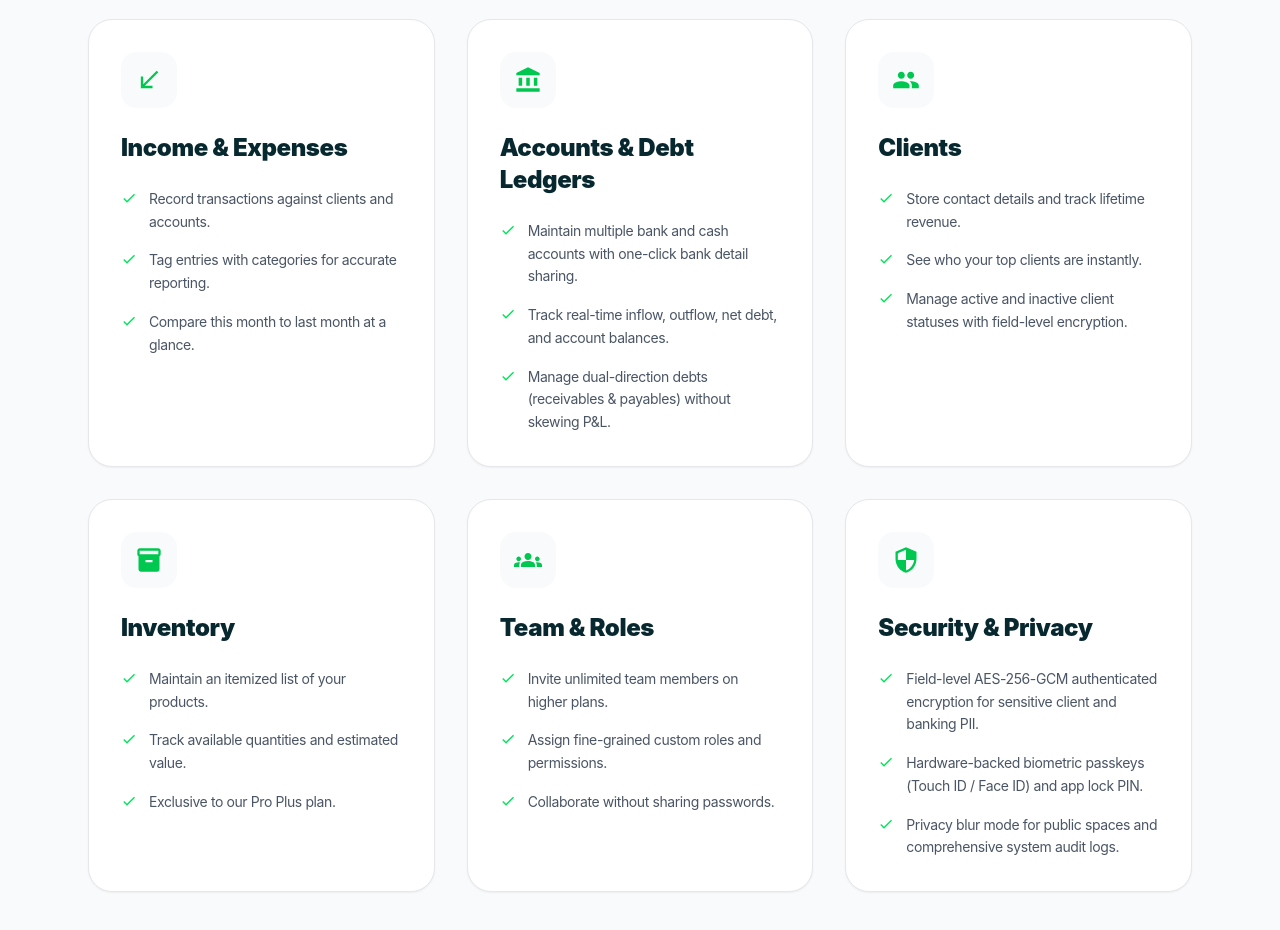
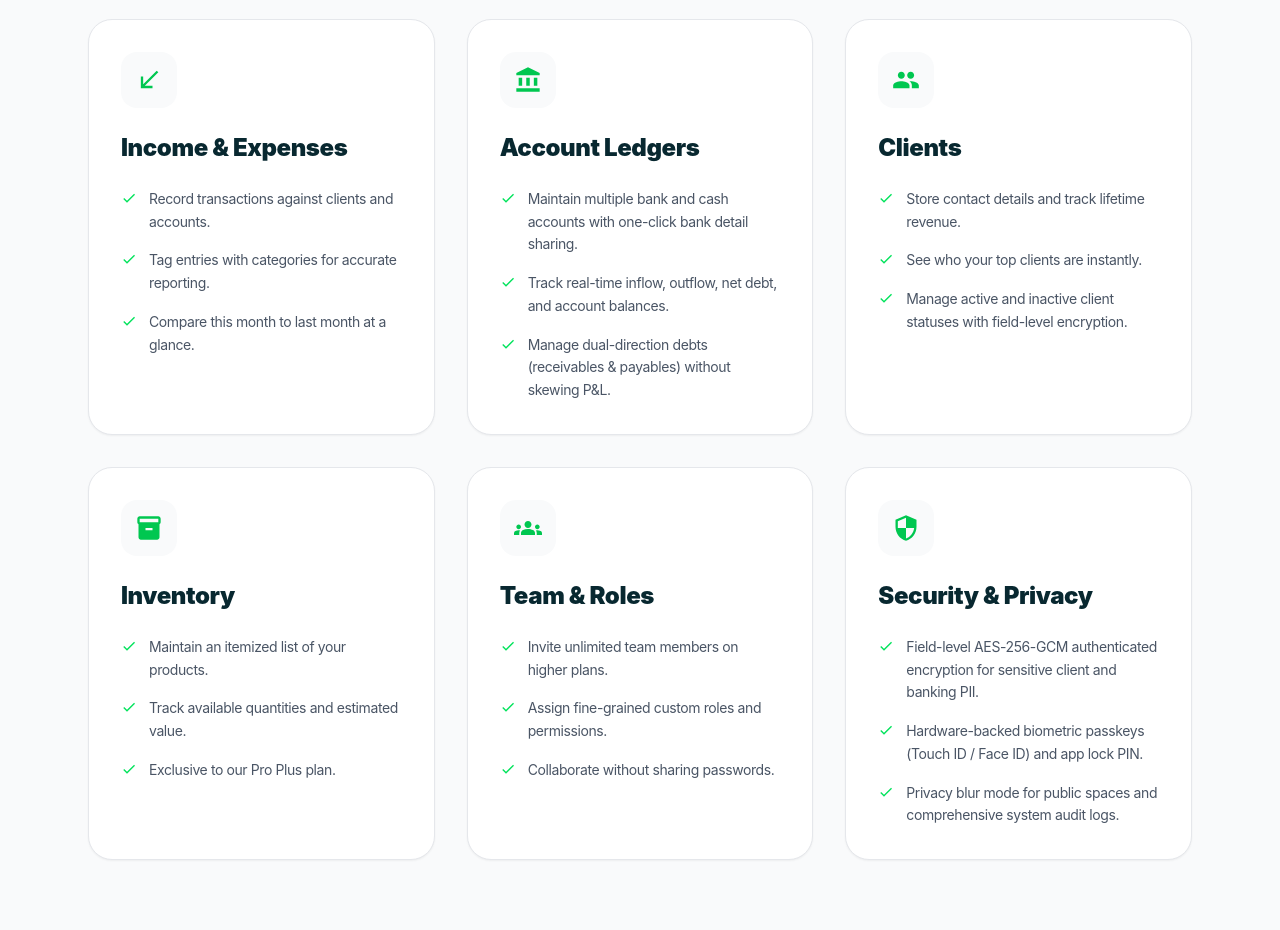
Before and after one commit to frametoque/framebooks, a Next.js app: page / in a window 1280 px wide. Shown: the part 2000-2930 px from the top of the page. Built offline with nearby package versions, Linux system fonts and the light colour scheme; no server answers; the database is empty; a web font is replaced by a local one.

Commit message:
content(landing): rename Accounts & Debt Ledgers feature card to Account Ledgers

```diff
--- a/src/data/landing/content.ts
+++ b/src/data/landing/content.ts
@@ -53,7 +53,7 @@ export const modulesData = [
   },
   {
     id: 'accounts',
-    title: 'Accounts & Debt Ledgers',
+    title: 'Account Ledgers',
     benefits: ['Maintain multiple bank and cash accounts with one-click bank detail sharing.', 'Track real-time inflow, outflow, net debt, and account balances.', 'Manage dual-direction debts (receivables & payables) without skewing P&L.'],
     align: 'left'
   },
```
